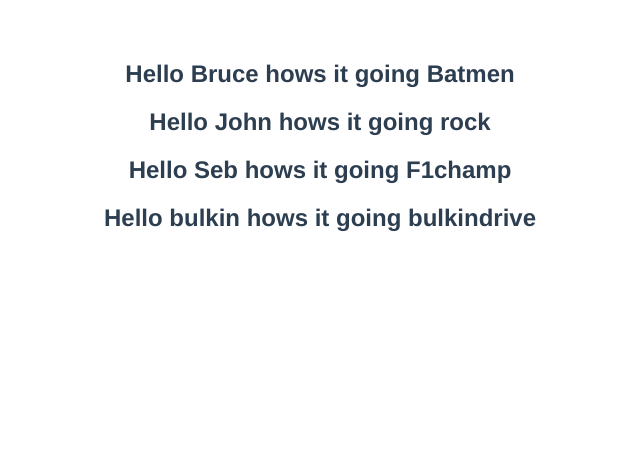
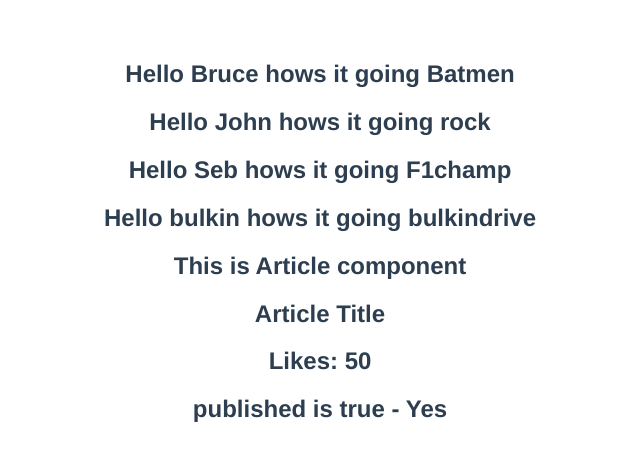
Before and after one commit to shengo333/vue-components, a Vue app: page / in a window 1280 px wide. Shown: the top 460 px of the page, without its empty margins (320-960 px from the left). Built offline with nearby package versions, Linux system fonts and the light colour scheme.

Commit message:
some validation of props

```diff
--- a/src/App.vue
+++ b/src/App.vue
@@ -3,16 +3,19 @@
 <greet name="John" heroName="rock"/>
 <greet name="Seb" heroName="F1champ"/>
 <greet :name="name" :heroName="channel"/>
+<Article title="Article Title" :likes="50" :isPublished="true"/>
 </template>
 
 <script>
 
 import greet from './components/Greet.vue'
+import Article from './components/Article.vue'
 
 export default {
   name: 'App',
   components: {
     greet,
+    Article
   },
   data(){
     return {
--- /dev/null
+++ b/src/components/Article.vue
@@ -0,0 +1,29 @@
+<template>
+  <div>
+      <h2>This is Article component</h2>
+      <h2>{{title}}</h2>
+      <h2>Likes: {{likes}}</h2>
+      <h2>published is true - {{isPublished ? 'Yes' : 'no'}}</h2>
+  </div>
+</template>
+
+<script>
+export default {
+    name: 'article',
+    props: {
+        title: {
+            tyoe: String,
+            required: true,
+            default: 'Article Default Title',
+
+        },
+        likes: Number,
+        isPublished: Boolean,
+    }
+
+}
+</script>
+
+<style>
+
+</style>
```
